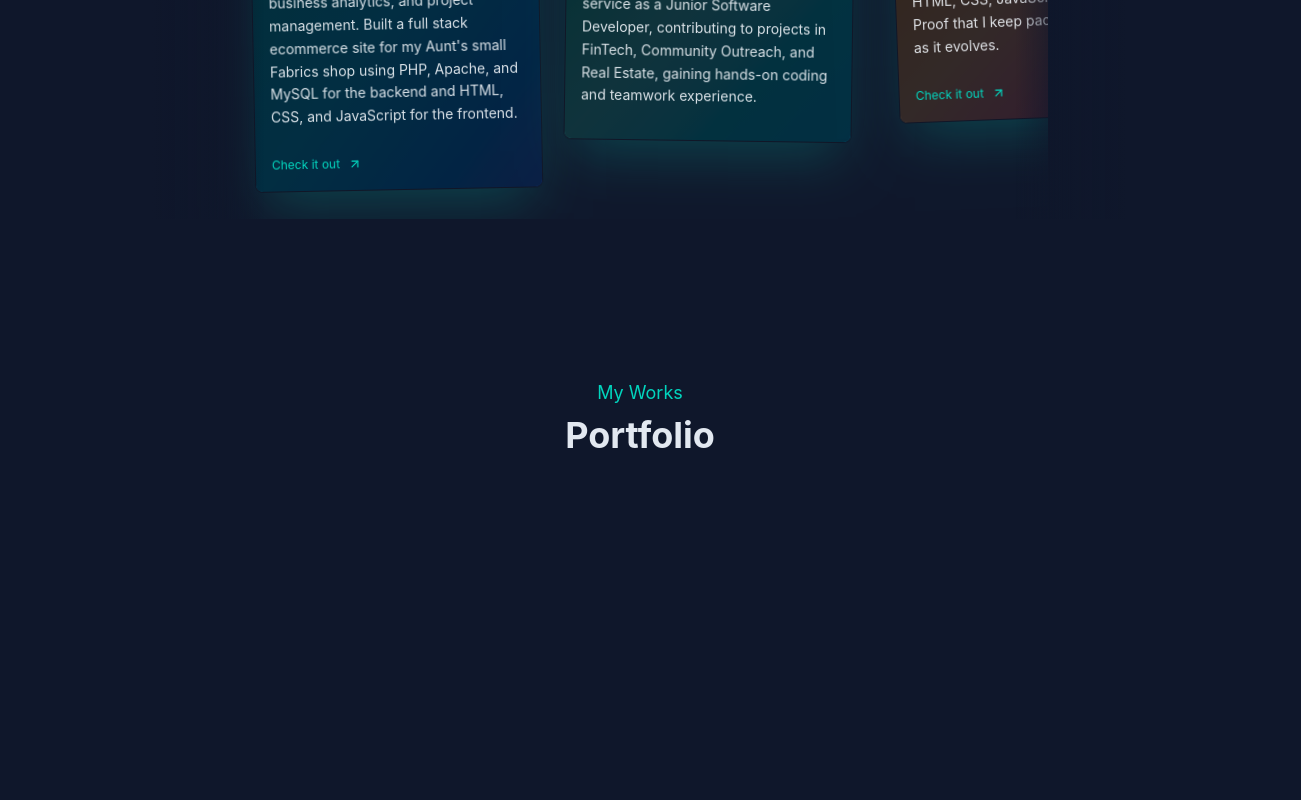
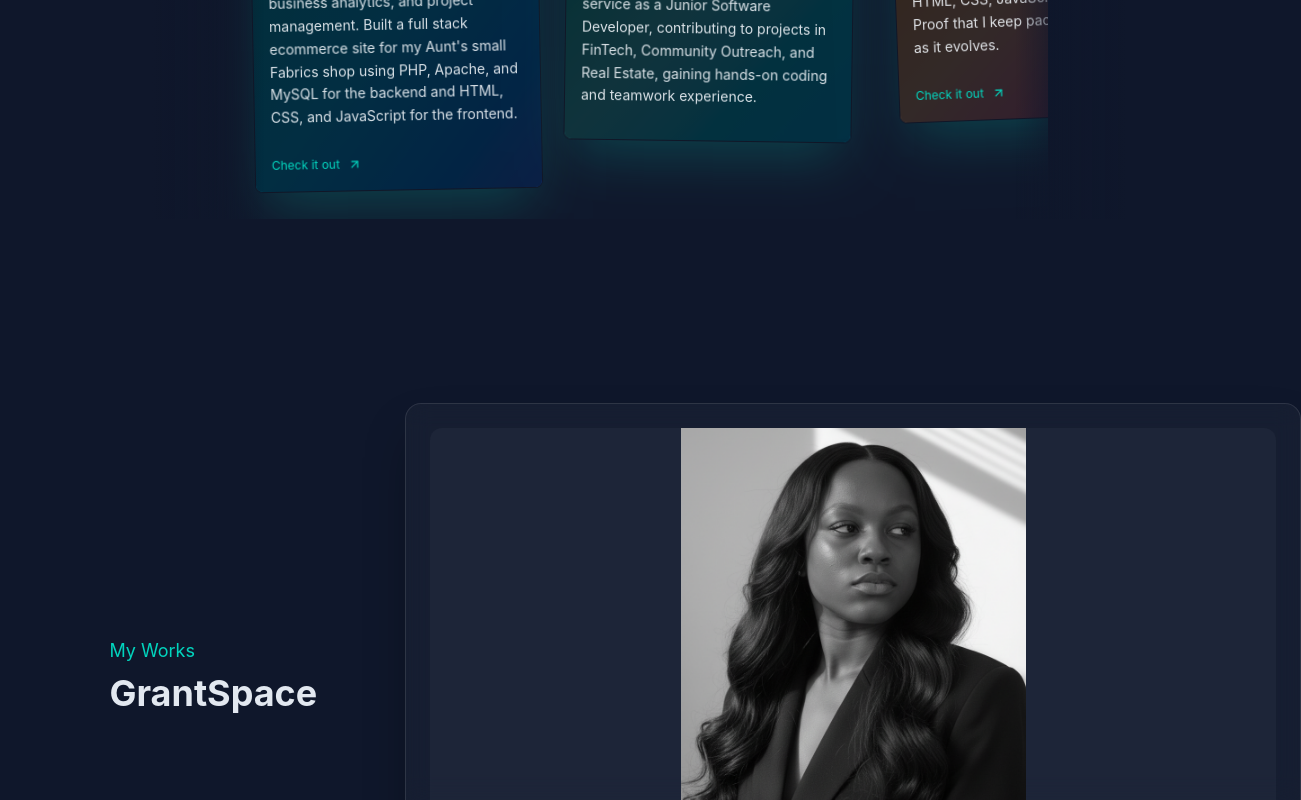
Before and after one commit to EfuaS/portfolio-upgrade, a React (Vite) app: page / in a window 1280 px wide. Shown: the part 2000-2800 px from the top of the page, 1301 px wide, since content can reach past the window. Before the commit the page ends 2471 px from the top, so only its background shows below. Built offline with nearby package versions, Linux system fonts and the light colour scheme.

Commit message:
Added layout of my works section

```diff
--- a/src/features/navigation-ui/SectionHeader.tsx
+++ b/src/features/navigation-ui/SectionHeader.tsx
@@ -1,12 +1,14 @@
 export default function SectionHeader({
   header,
   title,
+  isCentered = true,
 }: {
   header: string;
   title: string;
+  isCentered?: boolean;
 }) {
   return (
-    <div className="text-center">
+    <div className={`${isCentered ? "text-center" : "text-start"}`}>
       <p className="text-sm md:text-lg text-accent-color">{header}</p>
       <h1 className=" text-2xl md:text-4xl font-bold mb-4 text-secondary-text-color! mt-2">
         {title}
--- a/src/features/sections/About.tsx
+++ b/src/features/sections/About.tsx
@@ -13,7 +13,6 @@ import {
 } from "lucide-react";
 import SectionHeader from "../navigation-ui/SectionHeader";
 
-export function About() {
 const coreStack = [
   {
     name: "React",
@@ -51,6 +50,7 @@ export function About() {
     icon: <GraduationCap size={20} className="text-lime-300" />,
   },
 ];
+export function About() {
 
   return (
     <section className="pt-36 md:pt-24 px-6 max-w-7xl mx-auto">
--- a/src/features/sections/Works.tsx
+++ b/src/features/sections/Works.tsx
@@ -1,10 +1,66 @@
 import SectionHeader from "../navigation-ui/SectionHeader";
+import headShort from "../../assets/headshot.png";
+import { CodeXml, ListCheck, Palette, PenTool } from "lucide-react";
 
-/* Generated with Copilot — reviewed */
+  const coreStack = [
+    {
+      name: "React",
+      icon: <CodeXml size={22} className="text-sky-500" />,
+    },
+    {
+      name: "Tailwind CSS",
+      icon: <Palette size={22} className="text-cyan-300" />,
+    },
+    {
+      name: "TypeScript",
+      icon: <ListCheck size={22} className="text-emerald-500" />,
+    },
+    {
+      name: "Figma",
+      icon: <PenTool size={22} className="text-pink-500" />,
+    },
+  ];
+
 export function Works() {
   return (
-    <section className="pt-24 px-6 max-w-7xl mx-auto">
-      <SectionHeader title="Portfolio" header="My Works" />
+    <section className="grid grid-cols-3 h-screen">
+      <div className="col-span-1 grid place-content-center">
+        <SectionHeader
+          title="GrantSpace"
+          header="My Works"
+          isCentered={false}
+        />
+      </div>
+      <div className="col-span-2 grid place-content-center ">
+        <div className="glass-card h-[70vh] w-4xl">
+          <div className="bg-gray-400/5 h-[75%] rounded-t-xl overflow-hidden">
+            <img src={headShort} className="object-contain size-full hover:scale-115 duration-1000 ease-in-out" />
+          </div>
+          <div className="mt-4 space-y-2">
+            <h3 className="text-2xl  font-semibold text-secondary-text-color!">
+              AI Grant Discovery Platform
+            </h3>
+            <p className="text-primary-text-color ">
+              Lorem ipsum dolor, sit amet consectetur adipisicing elit. Modi
+              ducimus minima libero esse dolorem iste, recusandae possimus saepe
+              ab ut nobis, blanditiis quam, neque corrupti repudiandae ullam
+              quasi doloremque facilis.
+            </p>
+
+            <div className="mt-4 flex flex-wrap gap-2  text-sm text-slate-200">
+              {coreStack.map((tech) => (
+                <div
+                  key={tech.name}
+                  className="flex items-center gap-2 bg-gray-900 rounded-md px-3 py-1"
+                >
+                  {tech.icon}
+                  <p>{tech.name}</p>
+                </div>
+              ))}
+            </div>
+          </div>
+        </div>
+      </div>
     </section>
   );
 }
```
Lines whose indentation alone changed are shown as unchanged.
